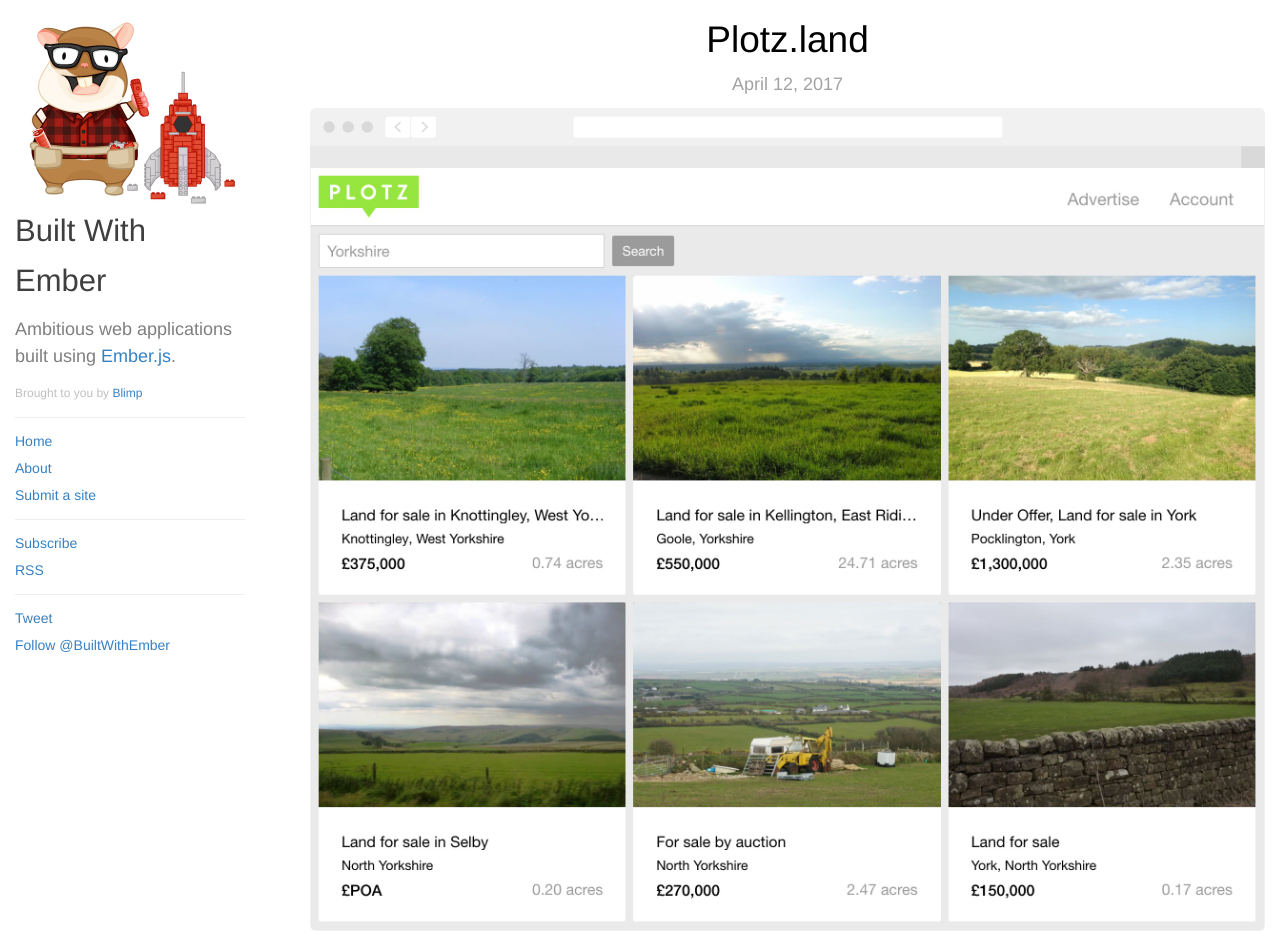
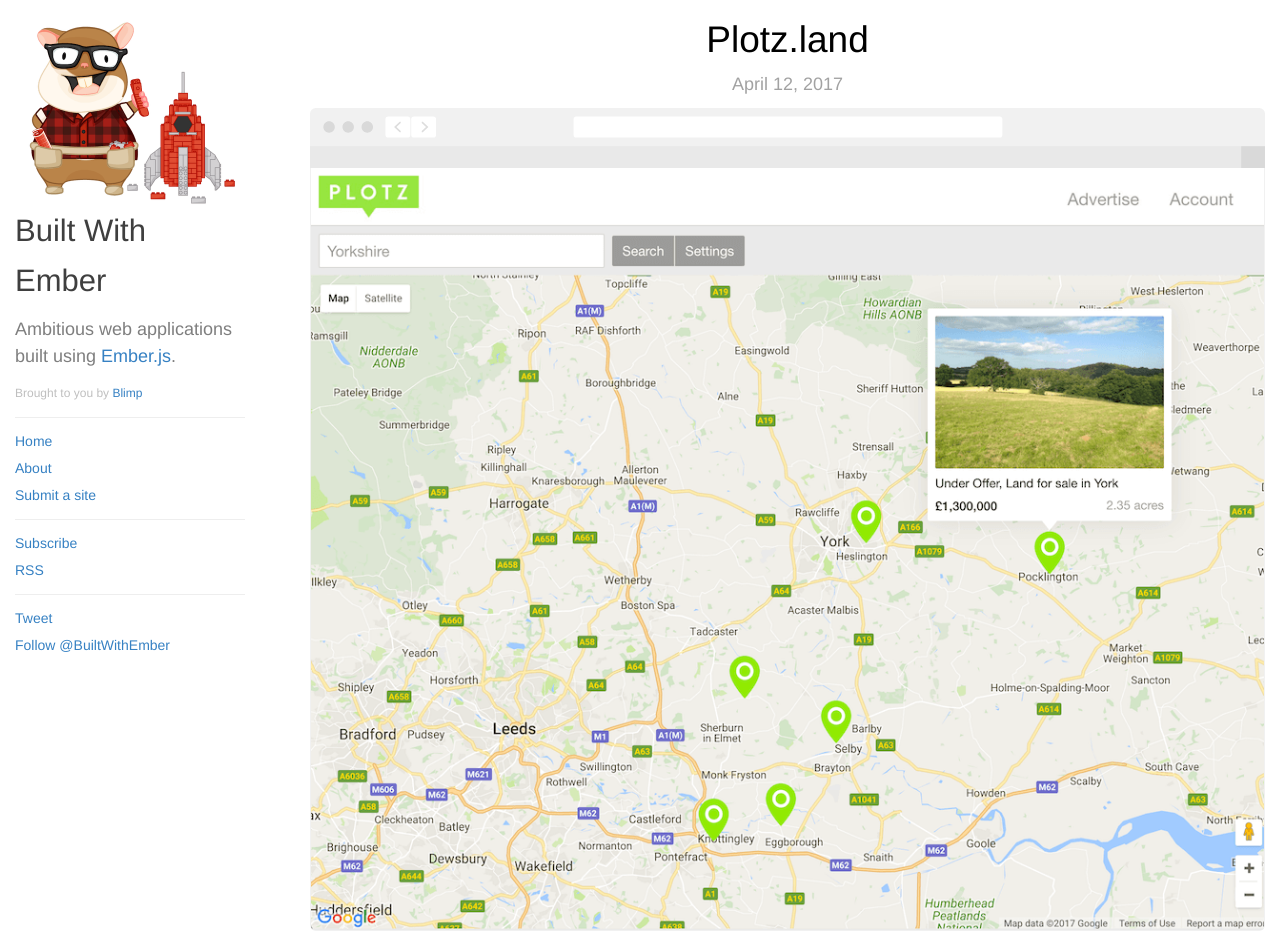
Before and after one commit to blimpio/built-with-ember, a Jekyll site: the page built from _posts/2017-04-12-plotz.md, in a window 1280 px wide and 946 px high. Built offline with Jekyll 4.4.1, drawn with Linux system fonts in a browser that asks for light colours; nearby versions of some CDN libraries; comment, search, counter and statistics services are not loaded.

Commit message:
swap jpg of list results for png of map results

```diff
--- a/_posts/2017-04-12-plotz.md
+++ b/_posts/2017-04-12-plotz.md
@@ -5,4 +5,4 @@
 source: https://plotz.land
 ---
 
-<img src="/screenshots/plotz.jpg" alt="Plotz.land">
+<img src="/screenshots/plotz.png" alt="Plotz.land">
```
Also changed, not shown: screenshots/plotz.jpg (deleted), screenshots/plotz.png (added).
